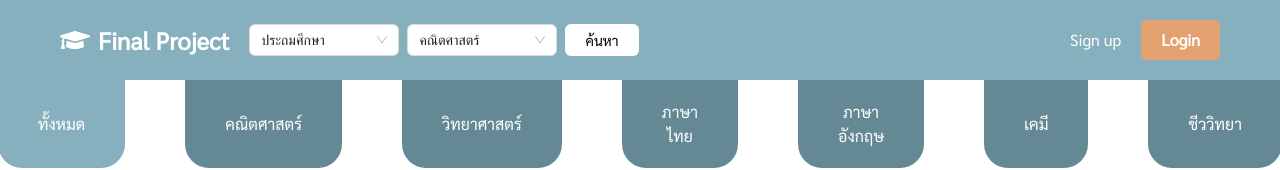
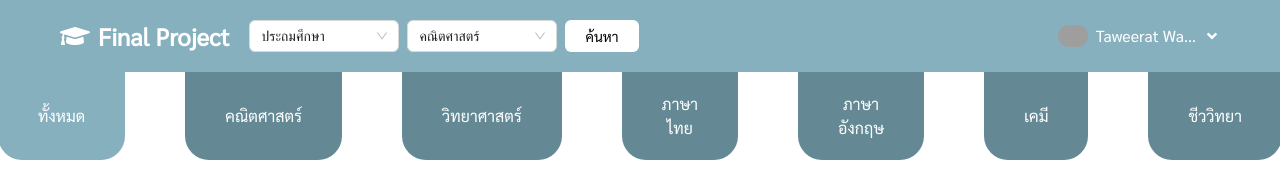
Before and after one commit to taweeratWatchara156/FinalProject_1-1-1, a Next.js app: page / in a window 1280 px wide. Shown: the top 170 px of the page. Built offline with nearby package versions, Linux system fonts and the light colour scheme; grey boxes are pictures that could not be loaded.

Commit message:
fix logged in user icon

```diff
--- a/components/navbar.tsx
+++ b/components/navbar.tsx
@@ -104,7 +104,7 @@ export default function Navbar() {
 
             {/* Login Sign up buttons */}
             {/* If user did not login yet show this button */}
-            <div className="flex gap-2 text-white">
+            <div className="hidden gap-2 text-white">
                 {/* Search icon for responsive */}
                 <div onClick={() => setShowSearchBar(!showSearchBar)} className=" text-white p-2 cursor-pointer hover:scale-105 active:scale-100 flex md:hidden items-center duration-200 hover:bg-[#ecaa79] active:bg-[#c18454] bg-[#E2A16F] rounded-md">
                     <FaSearch/>
@@ -114,7 +114,7 @@ export default function Navbar() {
             </div>
 
             {/* If user already have an account */}
-              <div className="hidden gap-2 items-center relative">
+              <div className="flex gap-2 items-center relative">
                 {/* Search icon for responsive */}
                 <div onClick={() => setShowSearchBar(!showSearchBar)} className=" text-white p-2 cursor-pointer hover:scale-105 active:scale-100 flex md:hidden items-center duration-200 hover:bg-[#ecaa79] active:bg-[#c18454] bg-[#E2A16F] rounded-md">
                     <FaSearch/>
```
